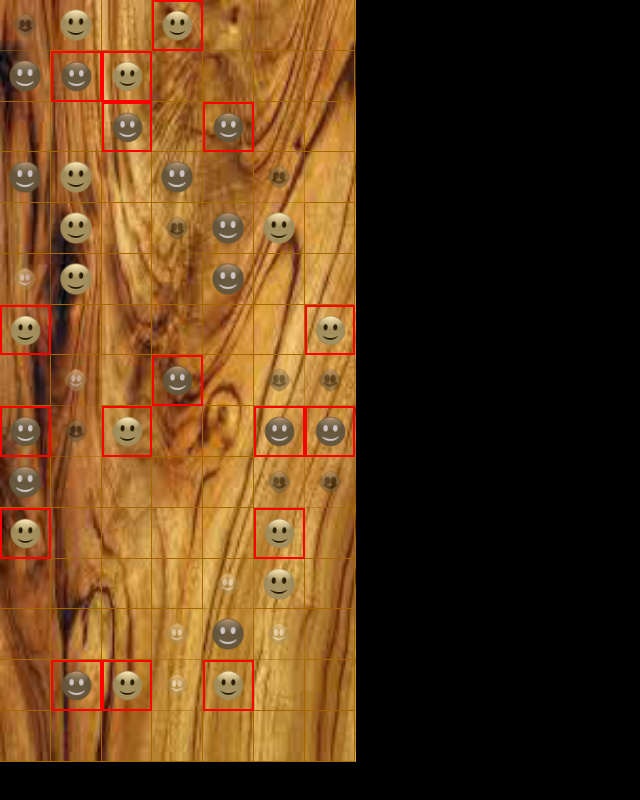
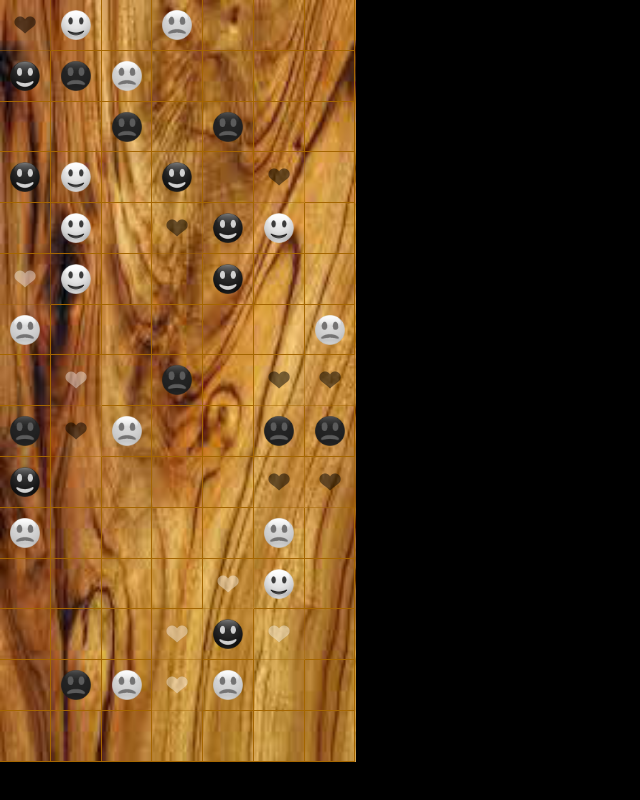
Before and after one commit to Sky-UA/smiles-friendly-party, a plain HTML site: page index.html in a window 1280 px wide. Shown: the whole page, without its empty margins (0-640 px from the left). Drawn offline with Linux system fonts and the light colour scheme.

Commit message:
black_and_white

```diff
--- a/functions.js
+++ b/functions.js
@@ -85,7 +85,8 @@ function moveCell( targetCell ) {
     currentCell.$element.removeClass( 'white black' );
     currentCell.$element.addClass( 'gray' );
     currentCell.isDying = false;
-    currentCell.$element.removeClass( 'dying-cell' );
+    // currentCell.$element.removeClass( 'dying-cell' );
+    currentCell.$element.removeClass( 'dying-white-cell dying-black-cell' );
 
     board.$cells.removeClass( 'available-cell' );
     for ( let cell of board.cells ) {
@@ -262,10 +263,12 @@ function markDyingCells() {
 
         if ( neighboursCounter < 2 || neighboursCounter > 3 ) {
             cell.isDying = true;
-            cell.$element.addClass( 'dying-cell' );
+            // cell.$element.addClass( 'dying-cell' );
+            cell.$element.addClass( 'dying-' + cell.color + '-cell' );
         } else {
             cell.isDying = false;
-            cell.$element.removeClass( 'dying-cell' );
+            // currentCell.$element.removeClass( 'dying-cell' );
+            cell.$element.removeClass( 'dying-white-cell dying-black-cell' );
         }
     }
 }
@@ -304,7 +307,7 @@ function removeDyingCells() {
             cell.color = 'gray';
             cell.isAlive = false;
             cell.isDying = false;
-            cell.$element.removeClass( 'white black dying-cell' );
+            cell.$element.removeClass( 'white black dying-white-cell dying-black-cell' );
             cell.$element.addClass( 'gray' );
         }
     }
--- a/main.css
+++ b/main.css
@@ -51,30 +51,47 @@ html, body {
     /*border: 1px solid green;*/
     opacity: 0.5;
 }
-.dying-cell {
-    border: 2px solid red;
-    /* background-color: #7f3232; */
-    background-image: url('images/smile-olive-dying.png');
-    background-repeat: no-repeat;
-    background-size: 100% 100%;
-}
+/*.dying-cell {*/
+/*    border: 2px solid red;*/
+/*    !* background-color: #7f3232; *!*/
+/*    background-image: url('images/smile-dying-black.png');*/
+/*    background-repeat: no-repeat;*/
+/*    background-size: 100% 100%;*/
+/*}*/
+/*.dying-white-cell, .dying-black-cell {*/
+/*    border: 2px solid red;*/
+/*    !* background-color: #7f3232; *!*/
+/*    background-repeat: no-repeat;*/
+/*    background-size: 100% 100%;*/
+/*}*/
+/*.dying-white-cell {*/
+/*    background-image: url('images/smile-dying-white.png');*/
+/*}*/
+/*.dying-black-cell {*/
+/*    background-image: url('images/smile-dying-black.png');*/
+/*}*/
 .ready-to-new-born-white-cell, .ready-to-new-born-black-cell {
     background-repeat: no-repeat;
+    /* background-size: 100% 100%; */
     background-size: 100% 100%;
     /*position: absolute;*/
     /*left: 24%;*/
     /*top: 26%;*/
-    opacity: 0.5;
+    /* opacity: 0.4; */
 }
 .ready-to-new-born-white-cell {
     /*border: 1px solid white;*/
-    background-image: url('images/smile-olive-new.png');
-    /* opacity: 0.5; */
+    opacity: 0.4;
+    /*background-color: white;*/
+    /*background-image: url('images/smile-olive-new.png');*/
+    background-image: url('images/white_hearth.png');
 }
 .ready-to-new-born-black-cell {
     /*border: 2px solid black;*/
-    background-image: url('images/smile-lightgray-new.png');
     opacity: 0.5;
+    /*background-color: black;*/
+    /*background-image: url('images/smile-lightgray-new.png');*/
+    background-image: url('images/black_hearth.png');
 }
 .blocked-cell {
     border: 2px solid black;
@@ -87,19 +104,19 @@ html, body {
     /*background-image: url('images/smile-blue.png');*/
     /*background-image: url('images/smile-orange.png');*/
     /*background-image: url('images/smile-gold.png');*/
-    /*background-image: url('images/smile-black.png');*/
+    background-image: url('images/smile-black.png');
     /*background-image: url('images/smile-gray.png');*/
     /*background-image: url('images/smile-brown.png');*/
     /*background-image: url('images/smile-olive.png');*/
-    background-image: url('images/smile-lightgray.png');
+    /*background-image: url('images/smile-lightgray.png');*/
     background-repeat: no-repeat;
     background-size: 100% 100%;
 }
 .white {
     /*background-color: white;*/
     /*background-image: url('images/smile-yellow.png');*/
-    /*background-image: url('images/smile-white.png');*/
-    background-image: url('images/smile-olive.png');
+    background-image: url('images/smile-white.png');
+    /*background-image: url('images/smile-olive.png');*/
     background-repeat: no-repeat;
     background-size: 100% 100%;
 }
@@ -110,6 +127,27 @@ html, body {
     /* border-width: 0 1px 1px 0;*/
     border-style: solid;
     /* border-color: #7b6464; */
+}
+
+/*.dying-cell {*/
+/*    border: 2px solid red;*/
+/*    !* background-color: #7f3232; *!*/
+/*    background-image: url('images/smile-dying-black.png');*/
+/*    background-repeat: no-repeat;*/
+/*    background-size: 100% 100%;*/
+/*}*/
+
+.dying-white-cell, .dying-black-cell {
+    /* border: 2px solid red; */
+    /* background-color: #7f3232; */
+    background-repeat: no-repeat;
+    background-size: 100% 100%;
+}
+.dying-white-cell {
+    background-image: url('images/smile-dying-white.png');
+}
+.dying-black-cell {
+    background-image: url('images/smile-dying-black.png');
 }
 
 
```
Also changed, not shown: ToDo.txt, images/black_hearth.png (added), images/smile-black.png (added), images/smile-dying-black.png (added), images/smile-dying-white.png (added), images/smile-white.png (added), images/white_hearth.png (added).
